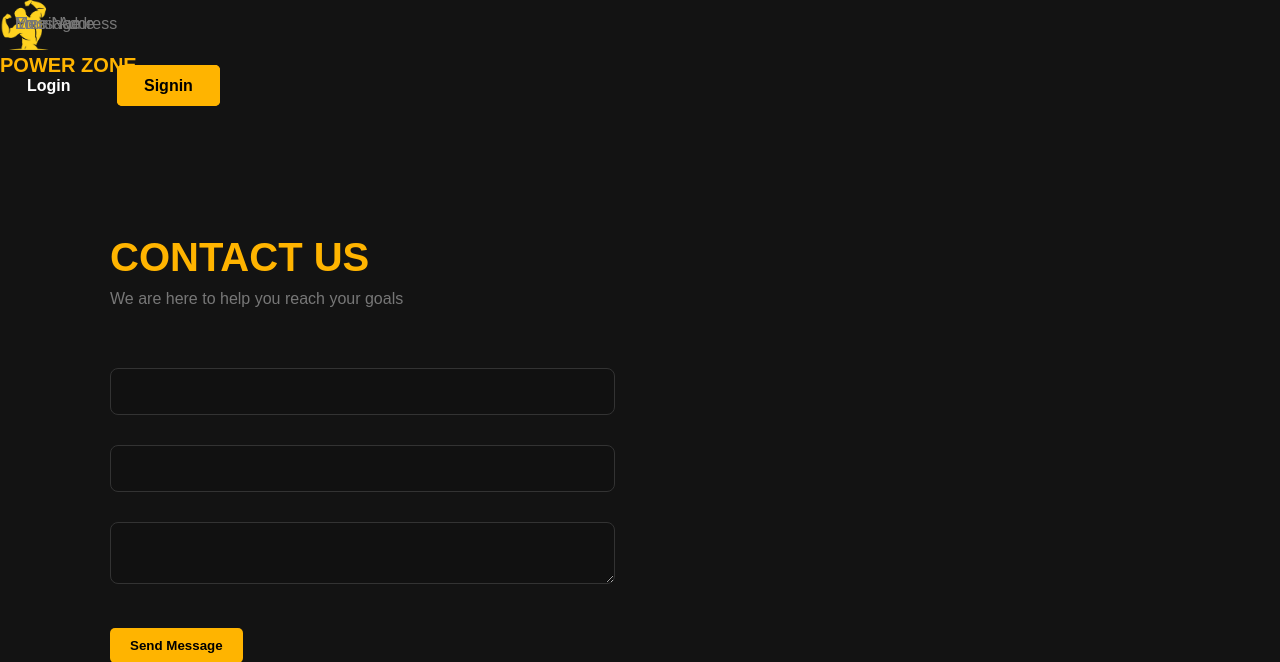
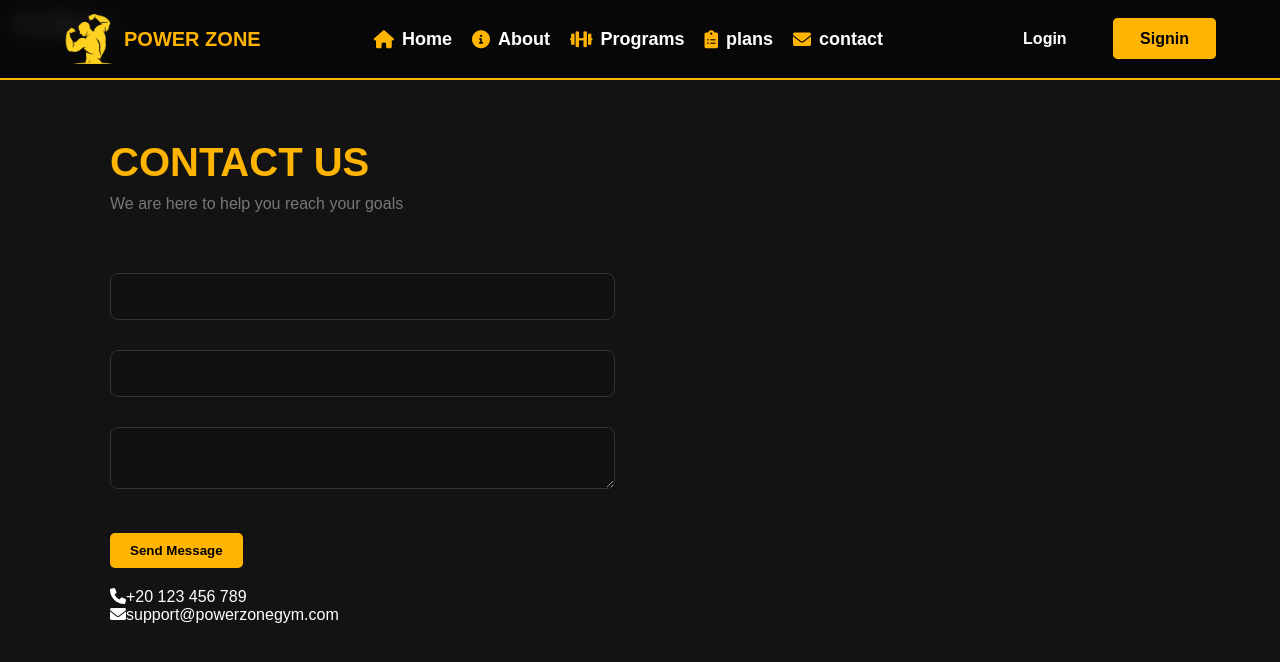
Before and after one commit to ammar-mohamed2006/power_zone_web, a PHP site: page /gym-project/contact.html in a window 1280 px wide. Shown: the top 662 px of the page. Run offline with PHP 8.4, Linux system fonts and the light colour scheme.

Commit message:
Update style.css

```diff
--- a/css/style.css
+++ b/css/style.css
@@ -32,32 +32,20 @@ body {
 /* ============================================================
    Navbar
    ============================================================ */
-.nav-links {
-        display: flex;
-        flex-direction: column;
-        position: absolute;
-        top: 80px; /* نفس طول النافبار */
-        left: -100%; /* تكون مستخبية بره الشاشة شمال */
-        width: 100%;
-        background: rgba(0, 0, 0, 0.9);
-        backdrop-filter: blur(10px);
-        text-align: center;
-        transition: 0.3s all ease;
-        padding: 20px 0;
-        z-index: 999;
-    }
-
-    /* لما الكلاس ده يتضاف بالـ JS القائمة تظهر */
-    .nav-links.active {
-        left: 0;
-    }
-
-    .nav-links a {
-        display: block;
-        padding: 15px;
-    }
-
-
+.navbar {
+    display: flex;
+    justify-content: space-between;
+    align-items: center;
+    padding: 0 5%;
+    height: 80px;
+    background: rgba(0, 0, 0, 0.6);
+    backdrop-filter: blur(10px);
+    position: fixed;
+    top: 0;
+    width: 100%;
+    z-index: 1000;
+    box-sizing: border-box;
+    border-bottom: 2px solid var(--primary);
 }
 
 .logo {
@@ -1062,13 +1050,8 @@ button:hover { background: darkorange; }
    Responsive
    ============================================================ */
 @media (max-width: 768px) {
-    /* إظهار زرار المنيو */
-    .menu-toggle {
-        display: block;
-        color: var(--primary);
-        font-size: 24px;
-        cursor: pointer;
-    }
-   @media (min-width: 769px) {
-    .menu-toggle { display: none; }
+    .video-container  { max-width: 95%; }
+    .contact-grid     { grid-template-columns: 1fr; }
+    .navbar           { padding: 10px 20px; }
+    .nav-links        { display: none; }
 }
```
